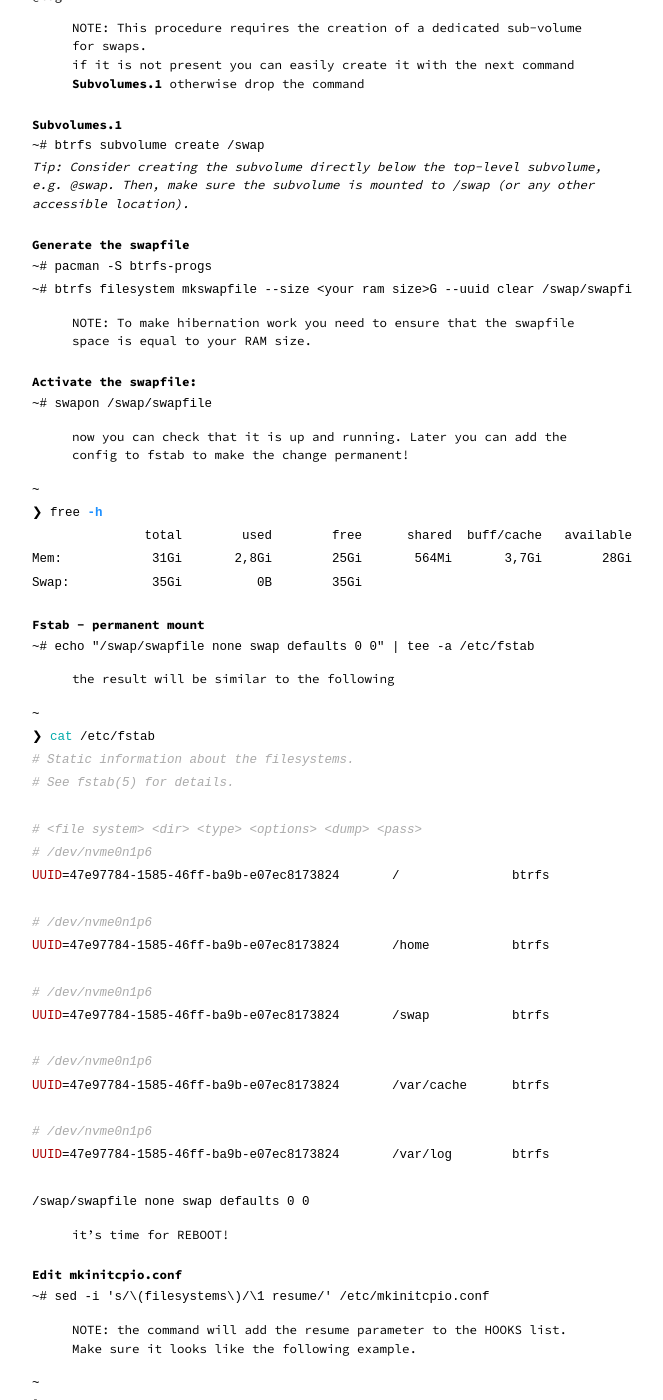
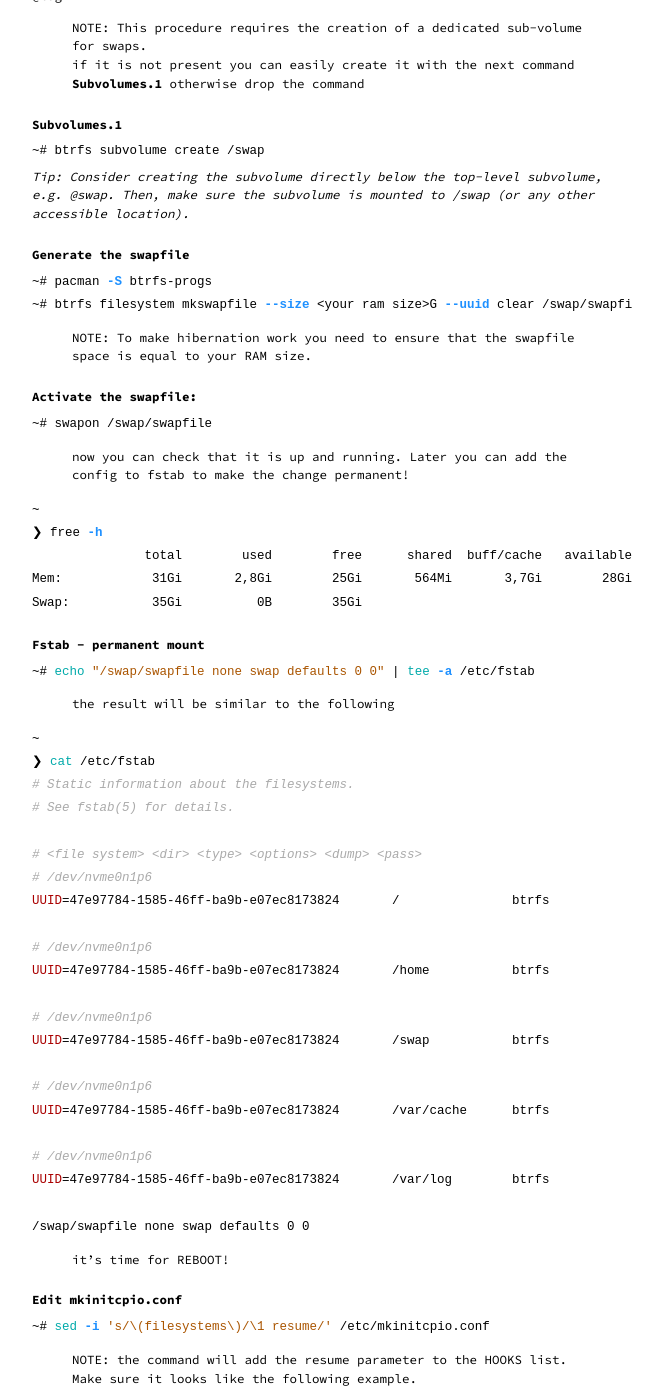
Before and after one commit to aicsx/ax, a Jekyll site: the page built from _posts/2025-06-02-BTRFS---enable-hibernation.md, in a window 1280 px wide and 1400 px high, scrolled down 367 px. Shown: the whole window, without its empty margins (308-971 px from the left). Built offline with Jekyll 4.4.1, drawn with Linux system fonts in a browser that asks for light colours.

Commit message:
update layout: btrfs - enable hibernate with highlight bash for root user

````diff
--- a/_posts/2025-06-02-BTRFS---enable-hibernation.md
+++ b/_posts/2025-06-02-BTRFS---enable-hibernation.md
@@ -19,26 +19,26 @@ I created the following subvolumes in the partition: @, @home, @swap, @cache, @l
 
 ### Subvolumes.1
 
-```
+{% highlight bash %}
 ~# btrfs subvolume create /swap
-```
+{% endhighlight %}
 
 *Tip: Consider creating the subvolume directly below the top-level subvolume, e.g. @swap. Then, make sure the subvolume is mounted to /swap (or any other accessible location).*
 
 ### Generate the swapfile
 
-```
+{% highlight bash %}
 ~# pacman -S btrfs-progs
 ~# btrfs filesystem mkswapfile --size <your ram size>G --uuid clear /swap/swapfile
-```
+{% endhighlight %}
 
 > NOTE: To make hibernation work you need to ensure that the swapfile space is equal to your RAM size.
 
 ### Activate the swapfile:
 
-```
+{% highlight bash %}
 ~# swapon /swap/swapfile
-```
+{% endhighlight %}
 
 > now you can check that it is up and running. Later you can add the config to fstab to make the change permanent!
 
@@ -52,9 +52,9 @@ Swap:           35Gi          0B        35Gi
 
 ### Fstab - permanent mount
 
-```
+{% highlight bash %}
 ~# echo "/swap/swapfile none swap defaults 0 0" | tee -a /etc/fstab
-```
+{% endhighlight %}
 
 > the result will be similar to the following
 
@@ -87,9 +87,9 @@ UUID=47e97784-1585-46ff-ba9b-e07ec8173824	/var/log  	btrfs     	rw,relatime,ssd,
 
 ### Edit mkinitcpio.conf
 
-```
+{% highlight bash %}
 ~# sed -i 's/\(filesystems\)/\1 resume/' /etc/mkinitcpio.conf
-```
+{% endhighlight %}
 
 > NOTE: the command will add the resume parameter to the HOOKS list. Make sure it looks like the following example.
 
````
